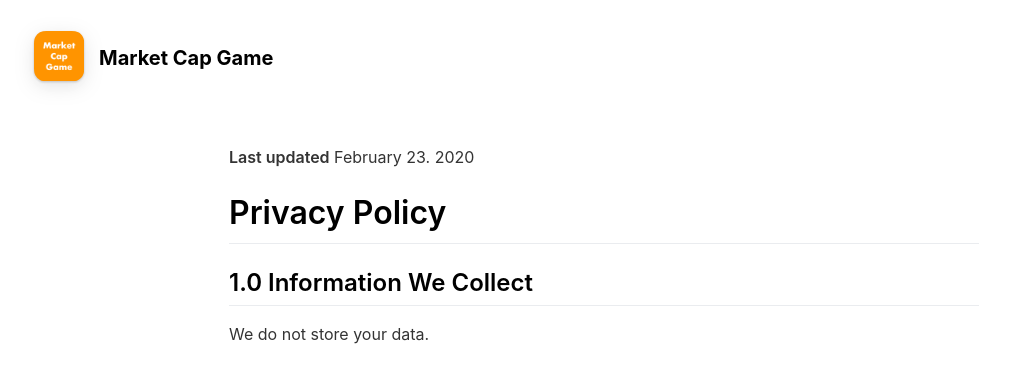
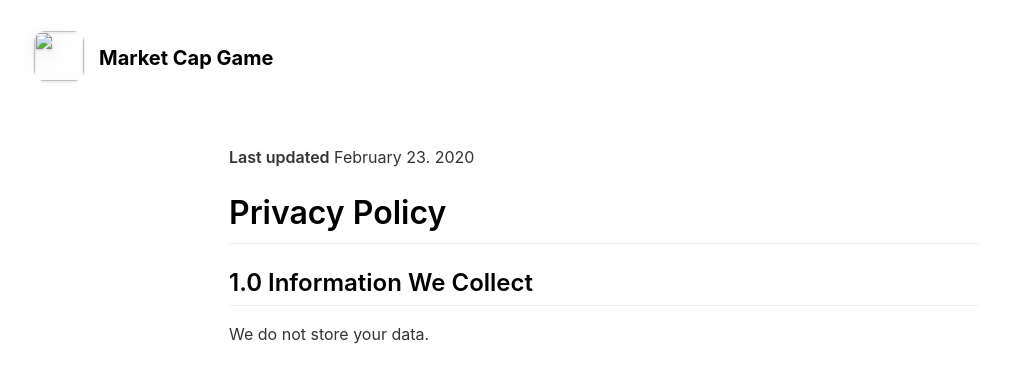
Before and after one commit to axelhodler/marketcapgamesite, a Jekyll site: the page built from _pages/privacypolicy.md, in a window 1280 px wide. Shown: the top 383 px of the page, without its empty margins (36-1046 px from the left). Built offline with Jekyll 4.4.1, drawn with Linux system fonts in a browser that asks for light colours; nearby versions of some CDN libraries.

Commit message:
Revert "setup link to appicon"
This reverts commit 59d16c71b57ed1973583cf87a6196972493cbfa9.

```diff
--- a/_includes/head.html
+++ b/_includes/head.html
@@ -7,7 +7,7 @@
 	<title class="pageTitle">{{ site.page_title }}</title>
 	<meta name="description" content="{{ site.app_description }}">
 
-  <link rel="shortcut icon" href="{{ site.url}}/{{ site.app_icon }}">
+	<link rel="shortcut icon" href="{{ site.app_icon }}">
 
 	<!-- Smart App Banner -->
 	{% if site.enable_smart_app_banner %}
--- a/_includes/header.html
+++ b/_includes/header.html
@@ -9,9 +9,9 @@
 				</defs>
 			</svg>
 			{% if page.url != '/' %}
-      <a href="../" target="_self"><img class="headerIcon" src="{{ site.url }}/{{ site.app_icon }}"></a>
+				<a href="../" target="_self"><img class="headerIcon" src="{{ site.app_icon }}"></a>
 			{% else %}
-      <img class="headerIcon" src="{{ site.url }}/{{ site.app_icon }}">
+				<img class="headerIcon" src="{{ site.app_icon }}">
 			{% endif %}
 			<div class="divider"></div>
 		</div>
--- a/_layouts/default.html
+++ b/_layouts/default.html
@@ -35,7 +35,7 @@
                                     </clipPath>
                                 </defs>
                             </svg>
-                            <img class="appIconLarge" src="{{ site.url}}/{{ site.app_icon }}">
+                            <img class="appIconLarge" src="{{ site.app_icon }}">
                         </div>
                         <div class="appNamePriceContainer">
                             <h1 class="appName">
```
